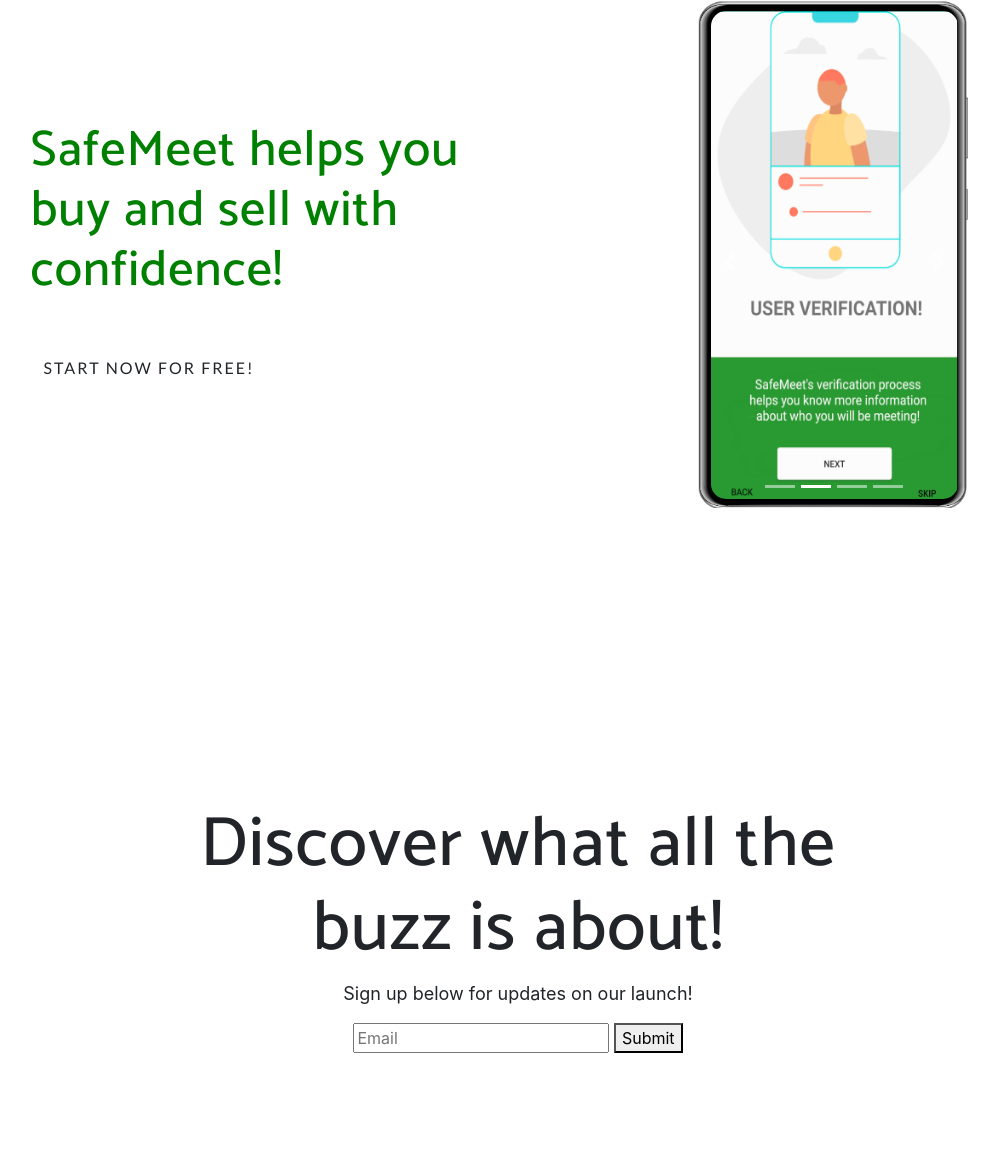
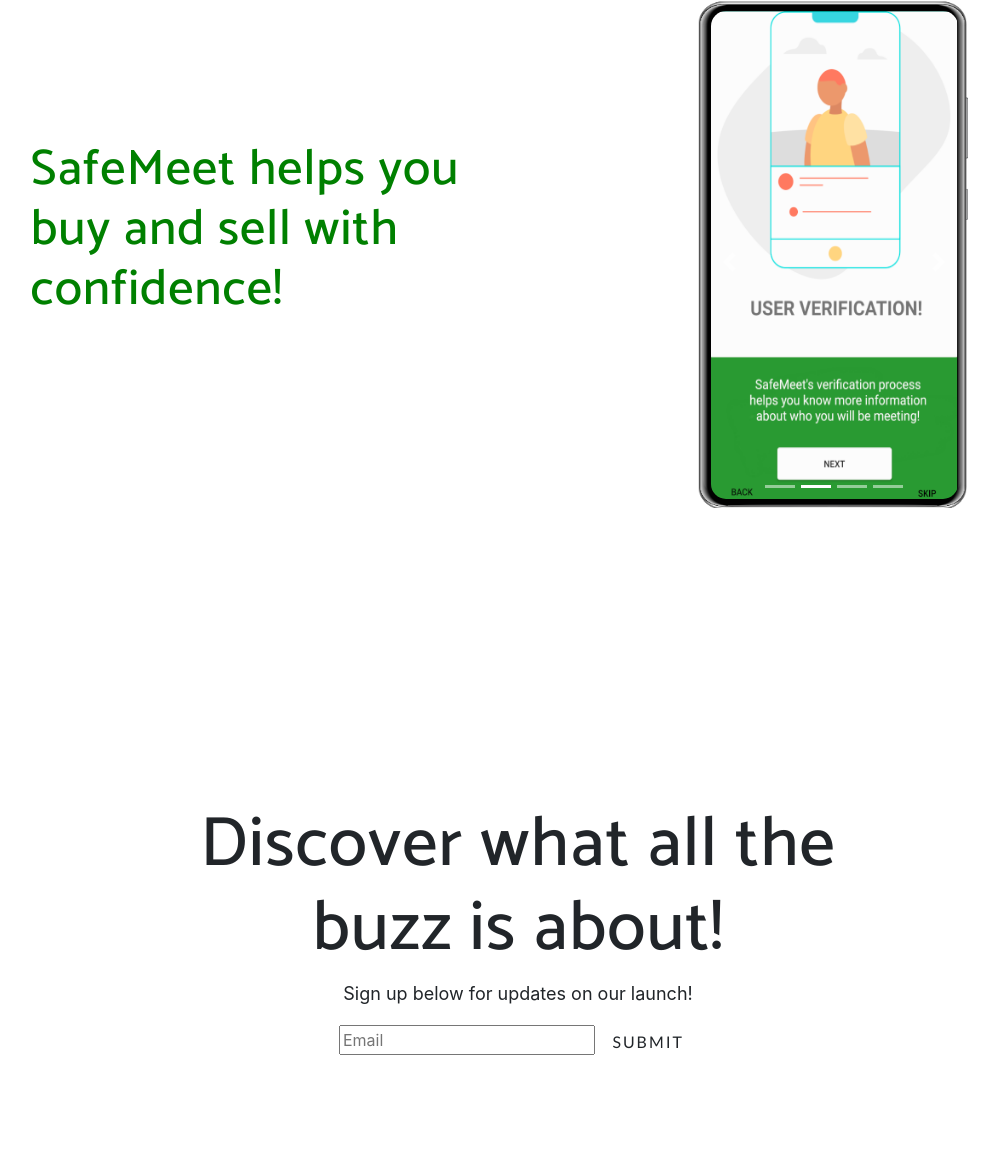
Before and after one commit to a2sandoval/Safe-Meet-Site, a website with bundled scripts: page index.html in a window 1280 px wide. Shown: the part 146-1312 px from the top of the page, without its empty margins (122-1121 px from the left). Built offline with nearby package versions, Linux system fonts and the light colour scheme; a web font is replaced by a local one.

```diff
--- a/index.html
+++ b/index.html
@@ -60,7 +60,7 @@
         <div class="col-lg-7 my-auto">
           <div class="header-content mx-auto">
             <h1 class="mb-5">SafeMeet helps you buy and sell with confidence!</h1>
-            <a href="#download" class="btn btn-outline btn-xl js-scroll-trigger">Start Now for Free!</a>
+            <!-- <a href="#download" class="btn btn-outline btn-xl js-scroll-trigger">Start Now for Free!</a> -->
           </div>
         </div>
         <div class="col-lg-5 my-auto">
@@ -124,7 +124,7 @@
               <!-- All elements must have a name attribute -->
               <input type="text" name="email" placeholder="Email">
               <!-- A button of type submit -->
-              <button color:'green' type="submit">Submit</button>
+              <button class="btn btn-outline btn-xl" type="submit">Submit</button>
            </form>
           </div>
         </div>
@@ -220,7 +220,7 @@
       <textarea name="message" placeholder="Message"></textarea><br><br>
       <input type="text" name="email" placeholder="Email">
       <!-- A button of type submit -->
-      <button type="submit">Submit</button>
+      <button class="btn btn-outline btn-xl" type="submit">Submit</button>
    </form>
 
   </section>
```
